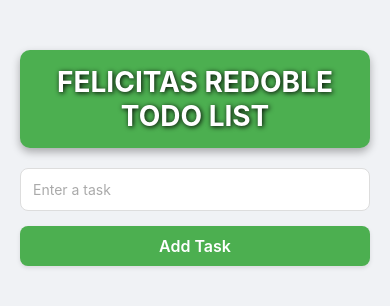
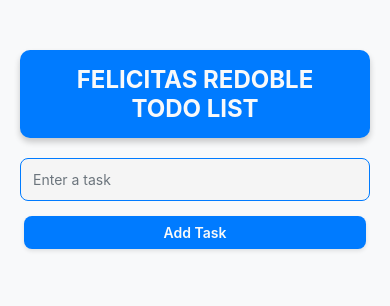
Before and after one commit to ninoredoble/TODOAPP, a React Native app: screen / in a window 390 px wide. Shown: the top 306 px of the page. Built offline with nearby package versions, Linux system fonts and the light colour scheme.

Commit message:
Fixed the extra feature

```diff
--- a/App.js
+++ b/App.js
@@ -10,7 +10,7 @@ export default function App() {
 
   const addTask = () => {
     if (task.trim()) {
-      setTasks([...tasks, { key: Math.random().toString(), value: task, completed: false }]);
+      setTasks([...tasks, { key: Math.random().toString(), value: task, completed: false, importance: 0 }]);
       setTask('');
     }
   };
@@ -41,6 +41,17 @@ export default function App() {
     setTasks(tasks.map(t => t.key === taskKey ? { ...t, completed: !t.completed } : t));
   };
 
+  const increaseImportance = (taskKey) => {
+    setTasks(tasks.map(t => t.key === taskKey ? { ...t, importance: t.importance + 1 } : t));
+  };
+
+  const decreaseImportance = (taskKey) => {
+    setTasks(tasks.map(t => t.key === taskKey ? { ...t, importance: Math.max(t.importance - 1, 0) } : t));
+  };
+
+  // Sort tasks by importance (descending) before rendering
+  const sortedTasks = [...tasks].sort((a, b) => b.importance - a.importance);
+
   return (
     <View style={styles.container}>
       <View style={styles.titleContainer}>
@@ -49,7 +60,7 @@ export default function App() {
       <TextInput
         style={styles.input}
         placeholder="Enter a task"
-        placeholderTextColor="#aaa"
+        placeholderTextColor="#6C757D"
         value={task}
         onChangeText={setTask}
       />
@@ -62,21 +73,40 @@ export default function App() {
 
       <FlatList
         style={styles.list}
-        data={tasks}
+        data={sortedTasks}
         keyExtractor={(item) => item.key}
         renderItem={({ item }) => (
           <View style={[styles.listItem, item.completed && styles.completedTask]}>
-            <Text style={[styles.taskText, item.completed && styles.completedTaskText]}>{item.value}</Text>
-            <View style={styles.buttonGroup}>
-              <TouchableOpacity onPress={() => completeTask(item.key)}>
-                <Text style={styles.completeButton}>{item.completed ? "Undo" : "Complete"}</Text>
+            <View style={styles.importanceButtons}>
+              <TouchableOpacity
+                style={styles.importanceButton}
+                onPress={() => increaseImportance(item.key)}
+              >
+                <Text style={styles.importanceText}>⬆️</Text>
               </TouchableOpacity>
-              <TouchableOpacity onPress={() => startEditing(item.key, item.value)}>
-                <Text style={styles.editButton}>Edit</Text>
+              <TouchableOpacity
+                style={styles.importanceButton}
+                onPress={() => decreaseImportance(item.key)}
+              >
+                <Text style={styles.importanceText}>⬇️</Text>
               </TouchableOpacity>
-              <TouchableOpacity onPress={() => removeTask(item.key)}>
-                <Text style={styles.removeButton}>Remove</Text>
-              </TouchableOpacity>
+            </View>
+            <View style={styles.taskContainer}>
+              <Text style={[styles.taskText, item.completed && styles.completedTaskText]}>{item.value}</Text>
+              <View style={styles.buttonGroup}>
+                <TouchableOpacity
+                  style={[styles.button, item.completed ? styles.finishedButton : styles.unfinishedButton]}
+                  onPress={() => completeTask(item.key)}
+                >
+                  <Text style={styles.buttonText}>{item.completed ? "Finished" : "Unfinished"}</Text>
+                </TouchableOpacity>
+                <TouchableOpacity onPress={() => startEditing(item.key, item.value)}>
+                  <Text style={[styles.buttonText, styles.editButton]}>Edit</Text>
+                </TouchableOpacity>
+                <TouchableOpacity onPress={() => removeTask(item.key)}>
+                  <Text style={[styles.buttonText, styles.removeButton]}>Remove</Text>
+                </TouchableOpacity>
+              </View>
             </View>
           </View>
         )}
@@ -90,57 +120,55 @@ export default function App() {
 const styles = StyleSheet.create({
   container: {
     flex: 1,
-    backgroundColor: '#f0f2f5',
+    backgroundColor: '#F8F9FA',
     paddingTop: 50,
     paddingHorizontal: 20,
   },
   titleContainer: {
-    backgroundColor: '#4CAF50',
+    backgroundColor: '#007BFF',
     paddingVertical: 15,
     paddingHorizontal: 20,
     borderRadius: 10,
     marginBottom: 20,
     shadowColor: '#000',
     shadowOffset: { width: 0, height: 4 },
-    shadowOpacity: 0.3,
-    shadowRadius: 8,
-    elevation: 5,
+    shadowOpacity: 0.2,
+    shadowRadius: 6,
+    elevation: 4,
     alignItems: 'center',
   },
   title: {
-    fontSize: 28,
+    fontSize: 24,
     fontWeight: 'bold',
-    color: '#fff',
-    textShadowColor: '#000',
-    textShadowOffset: { width: 1, height: 1 },
-    textShadowRadius: 5,
+    color: '#F8F9FA',
     textAlign: 'center',
   },
   input: {
     padding: 12,
-    borderColor: '#ddd',
+    borderColor: '#007BFF',
     borderWidth: 1,
     borderRadius: 8,
     marginBottom: 15,
-    backgroundColor: '#fff',
+    backgroundColor: '#F5F5F5',
   },
   button: {
-    paddingVertical: 10,
-    paddingHorizontal: 20,
+    paddingVertical: 8,
+    paddingHorizontal: 16,
     borderRadius: 8,
     alignItems: 'center',
     shadowColor: '#000',
     shadowOffset: { width: 0, height: 2 },
     shadowOpacity: 0.1,
     shadowRadius: 4,
-    elevation: 3,
+    elevation: 2,
+    marginHorizontal: 4,
   },
   addButton: {
-    backgroundColor: '#4CAF50',
+    backgroundColor: '#007BFF',
   },
   buttonText: {
-    color: '#fff',
-    fontSize: 16,
+    color: '#F8F9FA',
+    fontSize: 14, // Lowered font size for buttons
     fontWeight: '600',
   },
   list: {
@@ -148,13 +176,12 @@ const styles = StyleSheet.create({
   },
   listItem: {
     padding: 15,
-    backgroundColor: '#fff',
-    borderColor: '#ddd',
+    backgroundColor: '#F5F5F5',
+    borderColor: '#E0E0E0',
     borderWidth: 1,
     borderRadius: 8,
     marginBottom: 10,
     flexDirection: 'row',
-    justifyContent: 'space-between',
     alignItems: 'center',
     shadowColor: '#000',
     shadowOffset: { width: 0, height: 2 },
@@ -163,27 +190,58 @@ const styles = StyleSheet.create({
     elevation: 2,
   },
   completedTask: {
-    backgroundColor: '#e0ffe0',
+    backgroundColor: '#28A745',
   },
   completedTaskText: {
     textDecorationLine: 'line-through',
-    color: '#888',
+    color: '#F8F9FA',
+  },
+  importanceButtons: {
+    flexDirection: 'column',
+    alignItems: 'center',
+    marginRight: 10,
+  },
+  importanceButton: {
+    padding: 4,
+    borderRadius: 4,
+    backgroundColor: '#E0E0E0',
+    marginVertical: 2,
+    justifyContent: 'center',
+    alignItems: 'center',
+  },
+  importanceText: {
+    fontSize: 16,
+    color: '#007BFF',
+  },
+  taskContainer: {
+    flex: 1,
+    flexDirection: 'row',
+    justifyContent: 'space-between',
+    alignItems: 'center',
+  },
+  taskText: {
+    flex: 1,
+    fontSize: 16,
+    color: '#212529',
   },
   buttonGroup: {
     flexDirection: 'row',
+    alignItems: 'center',
   },
-  completeButton: {
-    color: '#007bff',
-    fontWeight: '600',
-    marginRight: 15,
+  finishedButton: {
+    backgroundColor: '#007BFF',
+  },
+  unfinishedButton: {
+    backgroundColor: '#F5F5F5',
   },
   editButton: {
-    color: '#007bff',
+    color: '#007BFF',
     fontWeight: '600',
-    marginRight: 15,
+    marginHorizontal: 10,
   },
   removeButton: {
-    color: '#dc3545',
+    color: '#DC3545',
     fontWeight: '600',
+    marginHorizontal: 10,
   },
 });
```
